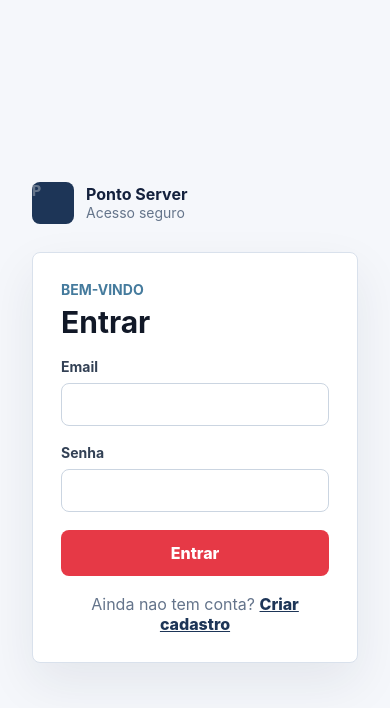
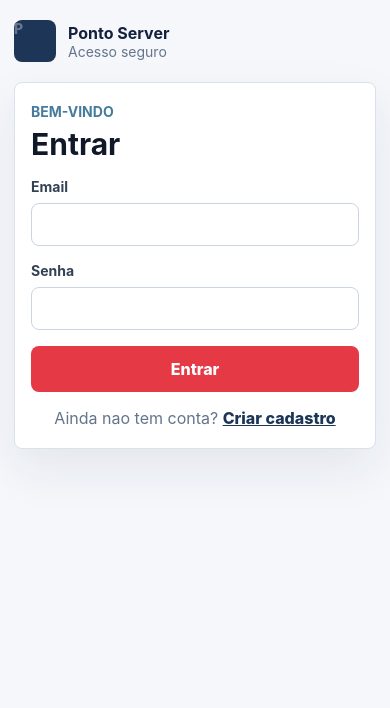
Before and after one commit to fernandonas/ponto-server-front, an Angular app: page /login in a window 390 px wide. Shown: the top 708 px of the page. Built offline with nearby package versions, Linux system fonts and the light colour scheme.

Commit message:
Responsive

```diff
--- a/src/app/pages/admin/admin-users-page/admin-users-page.css
+++ b/src/app/pages/admin/admin-users-page/admin-users-page.css
@@ -113,6 +113,27 @@ select {
     grid-template-columns: 1fr;
   }
 
+  h1 {
+    font-size: 26px;
+  }
+
+  a {
+    justify-self: start;
+  }
+
+  .table-shell {
+    overflow: visible;
+  }
+
+  .user-row {
+    gap: 10px;
+    padding: 14px;
+  }
+
+  .user-row select {
+    width: 100%;
+  }
+
   .topbar {
     align-items: start;
     display: grid;
--- a/src/app/pages/home-page/home-page.css
+++ b/src/app/pages/home-page/home-page.css
@@ -181,7 +181,7 @@ button:disabled {
 
 @media (max-width: 720px) {
   .dashboard {
-    padding: 18px;
+    padding: 18px 14px;
   }
 
   .topbar,
@@ -196,5 +196,26 @@ button:disabled {
 
   .actions {
     flex-wrap: wrap;
+    width: 100%;
+  }
+
+  .actions a,
+  .actions button {
+    flex: 1 1 140px;
+  }
+
+  .content {
+    gap: 14px;
+  }
+
+  .matches-card,
+  .profile {
+    padding: 20px;
+  }
+
+  .section-heading {
+    align-items: start;
+    flex-direction: column;
+    margin-bottom: 14px;
   }
 }
--- a/src/app/pages/login-page/login-page.css
+++ b/src/app/pages/login-page/login-page.css
@@ -56,6 +56,22 @@
   display: grid;
   gap: 18px;
   padding: 28px;
+}
+
+@media (max-width: 480px) {
+  .auth-shell {
+    align-items: start;
+    padding: 20px 14px;
+  }
+
+  .auth-panel {
+    gap: 20px;
+  }
+
+  .auth-card {
+    gap: 16px;
+    padding: 20px 16px;
+  }
 }
 
 header p {
--- a/src/app/pages/pages-layout/pages-layout.css
+++ b/src/app/pages/pages-layout/pages-layout.css
@@ -53,7 +53,7 @@ a {
 
 @media (max-width: 720px) {
   .admin-page {
-    padding: 18px;
+    padding: 18px 14px;
   }
 
   .topbar {
@@ -62,4 +62,12 @@ a {
     gap: 16px;
     grid-template-columns: 1fr;
   }
+
+  h1 {
+    font-size: 26px;
+  }
+
+  a {
+    justify-self: start;
+  }
 }
--- a/src/app/pages/pages/match-players-page/match-players-page.css
+++ b/src/app/pages/pages/match-players-page/match-players-page.css
@@ -66,7 +66,12 @@ button:disabled { cursor: not-allowed; opacity: .5; }
 .empty { margin: 0; padding: 24px; color: #9ca3af; text-align: center; }
 
 @media (max-width: 680px) {
-  section { padding: 14px; }
+  section { padding: 14px 10px; }
   .page-header, .assign-card { display: grid; align-items: stretch; }
   .assign-form { min-width: 0; flex-direction: column; }
+  .page-header a { justify-self: start; }
+  .match-selector, .assign-card { padding: 14px; }
+  .list-header, .player-row { padding-inline: 14px; }
+  .player-row { align-items: start; flex-direction: column; }
+  .btn-remove { width: 100%; }
 }
--- a/src/app/pages/pages/match/match.css
+++ b/src/app/pages/pages/match/match.css
@@ -50,7 +50,9 @@ th { background: #f5f5f5; color: #374151; font-size: 13px; }
 .empty { margin: 28px 0; color: #9ca3af; text-align: center; }
 
 @media (max-width: 600px) {
-  section { padding: 14px; }
-  .form-card { padding: 18px; }
+  section { padding: 14px 10px; }
+  .form-card { padding: 18px 14px; }
   .form-row { grid-template-columns: 1fr; }
+  .form-actions { flex-direction: column-reverse; }
+  .form-actions button { width: 100%; }
 }
--- a/src/app/pages/pages/venues-page/venues-page.css
+++ b/src/app/pages/pages/venues-page/venues-page.css
@@ -55,7 +55,7 @@ a {
 
 @media (max-width: 720px) {
   .admin-page {
-    padding: 18px;
+    padding: 18px 14px;
   }
 
   .topbar {
@@ -66,6 +66,14 @@ a {
     align-items: start;
     display: grid;
     gap: 16px;
+  }
+
+  h1 {
+    font-size: 26px;
+  }
+
+  a {
+    justify-self: start;
   }
 }
 
@@ -132,6 +140,10 @@ td:nth-child(4) {
 }
 
 @media (max-width: 600px) {
+  section {
+    padding-inline: 10px;
+  }
+
   table {
     min-width: 650px;
   }
--- a/src/styles.css
+++ b/src/styles.css
@@ -4,8 +4,11 @@
 
 html {
   font-family: Inter, Arial, Helvetica, sans-serif;
+  overflow-x: hidden;
 }
 
 body {
   margin: 0;
+  min-width: 320px;
+  overflow-x: hidden;
 }
```
